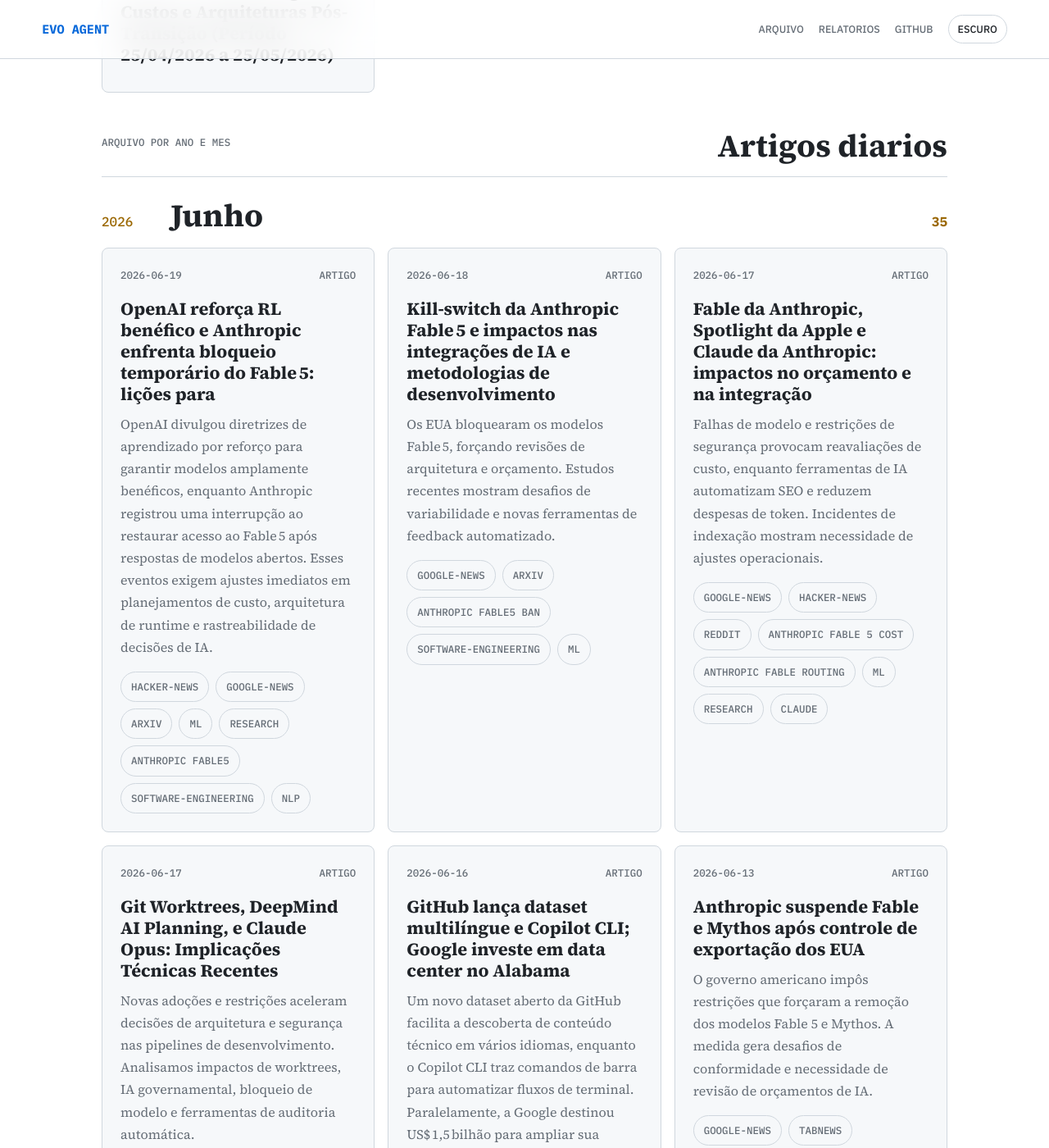
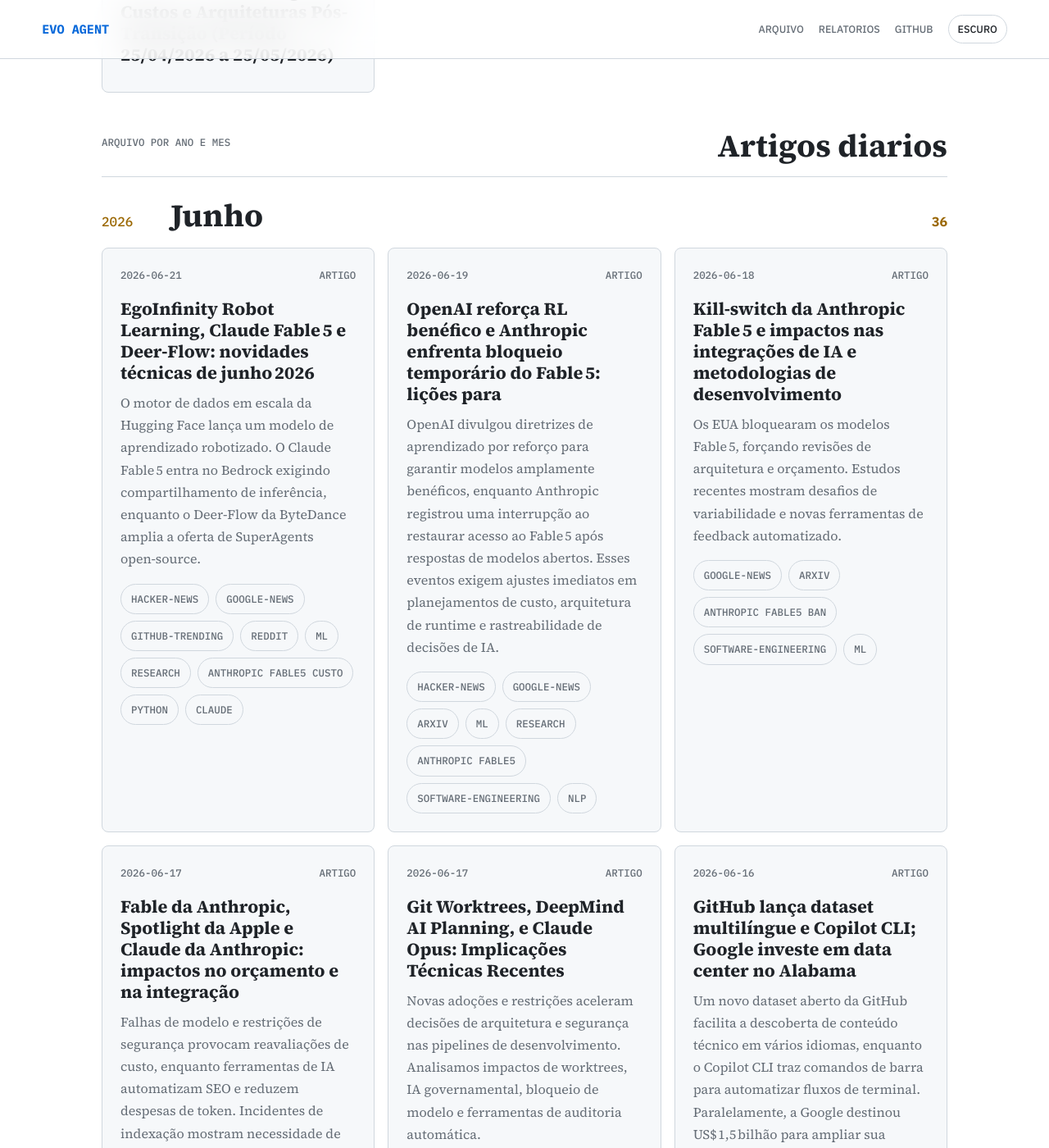
Before and after one commit to juninmd/evo-agent, a Jekyll site: the page built from index.md, in a window 1280 px wide and 1400 px high, scrolled down 2441 px. Shown: the whole window at 82% size. Built offline with Jekyll 4.4.1, drawn with Linux system fonts in a browser that asks for light colours; nearby versions of some CDN libraries.

Commit message:
article: EgoInfinity Robot Learning, Claude Fable 5 e Deer‑Flow: novidades técnicas de junho 2026

```diff
--- a/index.md
+++ b/index.md
@@ -124,9 +124,15 @@
     <h2>Artigos diarios</h2>
   </div>
   <section class="month-group">
-  <div class="month-heading"><span>2026</span><h2>Junho</h2><strong>35</strong></div>
+  <div class="month-heading"><span>2026</span><h2>Junho</h2><strong>36</strong></div>
   <div class="story-grid">
     <article class="story-card">
+  <div class="story-meta"><time datetime="2026-06-21">2026-06-21</time><span>Artigo</span></div>
+  <h3><a href="https://juninmd.github.io/evo-agent/articles/2026-06-21-egoinfinity-robot-learning-claude-fable-5-e-deer-flow-novidades-tecnicas-de-junh">EgoInfinity Robot Learning, Claude Fable 5 e Deer‑Flow: novidades técnicas de junho 2026</a></h3>
+  <p>O motor de dados em escala da Hugging Face lança um modelo de aprendizado robotizado. O Claude Fable 5 entra no Bedrock exigindo compartilhamento de inferência, enquanto o Deer‑Flow da ByteDance amplia a oferta de SuperAgents open‑source.</p>
+  <div class="chips"><span>hacker-news</span><span>google-news</span><span>github-trending</span><span>reddit</span><span>ml</span><span>research</span><span>anthropic fable5 custo</span><span>python</span><span>claude</span></div>
+</article>
+<article class="story-card">
   <div class="story-meta"><time datetime="2026-06-19">2026-06-19</time><span>Artigo</span></div>
   <h3><a href="https://juninmd.github.io/evo-agent/articles/2026-06-19-openai-reforca-rl-benefico-e-anthropic-enfrenta-bloqueio-temporario-do-fable-5-l">OpenAI reforça RL benéfico e Anthropic enfrenta bloqueio temporário do Fable 5: lições para</a></h3>
   <p>OpenAI divulgou diretrizes de aprendizado por reforço para garantir modelos amplamente benéficos, enquanto Anthropic registrou uma interrupção ao restaurar acesso ao Fable 5 após respostas de modelos abertos. Esses eventos exigem ajustes imediatos em planejamentos de custo, arquitetura de runtime e rastreabilidade de decisões de IA.</p>
```
Also changed, not shown: other parts of index.md (+1 -1 lines), articles/2026-06-21-egoinfinity-robot-learning-claude-fable-5-e-deer-flow-novidades-tecnicas-de-junh.md (added, +49 -0 lines), README.md.
